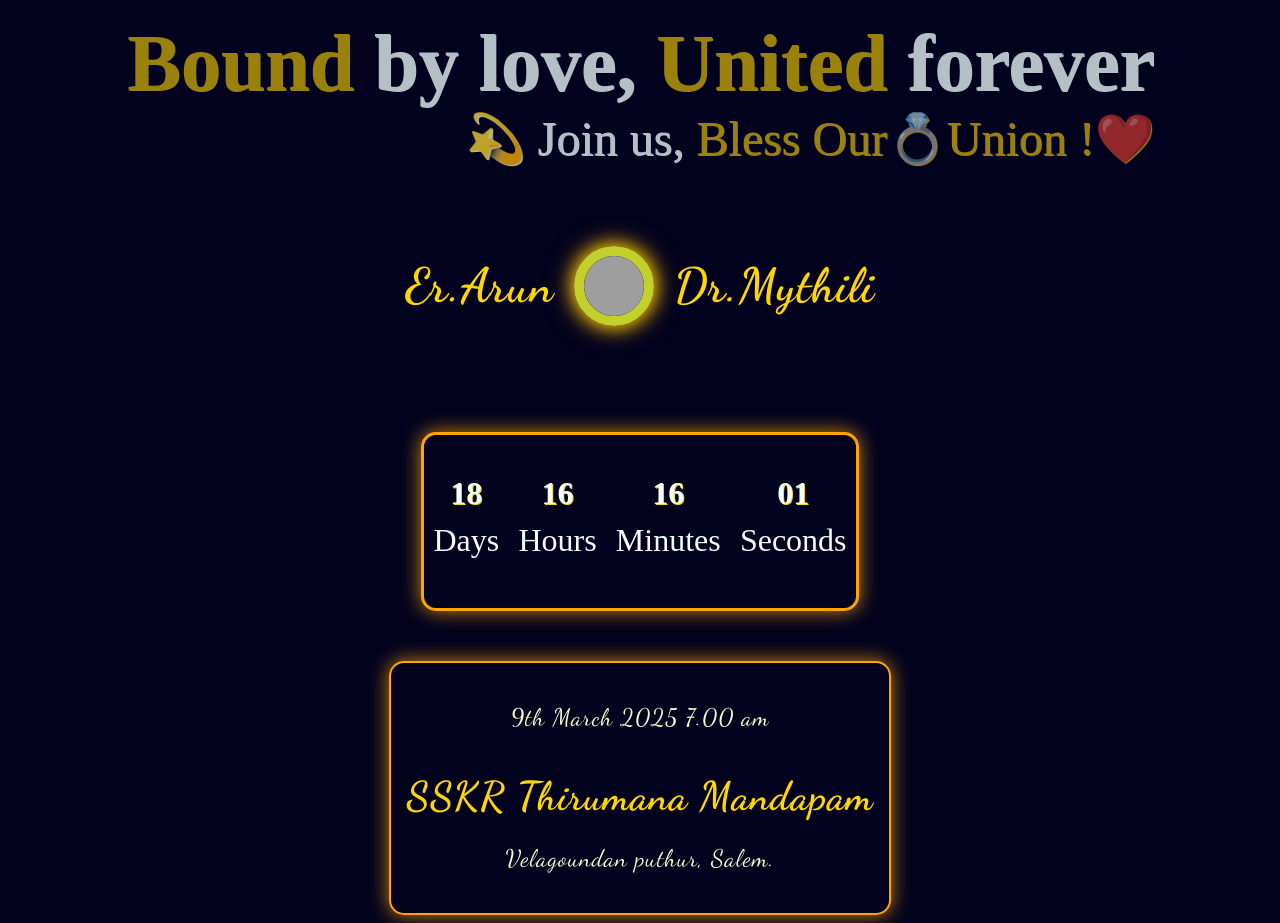
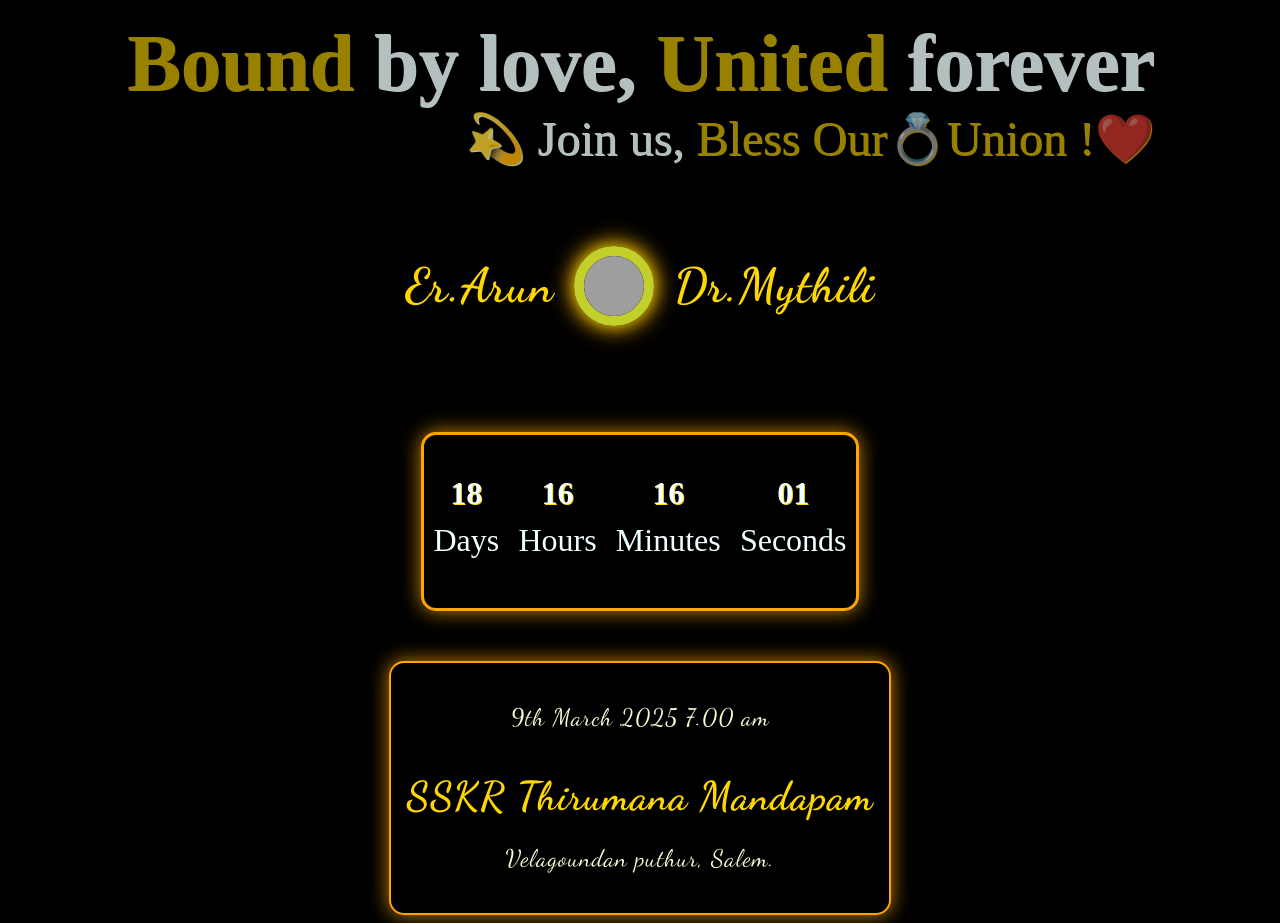
Before and after one commit to keerthiprasath3801/wedding, a plain HTML site: page index.html in a window 1280 px wide. Drawn offline with Linux system fonts and the light colour scheme; grey boxes are pictures that could not be loaded.

Commit message:
Update styles.css

```diff
--- a/styles.css
+++ b/styles.css
@@ -1,7 +1,7 @@
 @import url('https://fonts.googleapis.com/css2?family=Poppins:wght@100;200;300;400;500;600;700;800;900&display=swap');
 @import url('https://fonts.googleapis.com/css2?family=Dancing+Script:wght@400..700&display=swap');
 body {
-    background-color: rgb(2, 2, 30);
+    background-color: black;
     display: flex;
     flex-direction: column;
     justify-content: flex-start;
@@ -163,7 +163,7 @@ body {
 #address {
     text-align: center;
     padding: 1em;
-    background-color: rgb(2, 2, 30);
+    background-color: black;
     color: gold;
     border-radius: 15px;
     border: 2px solid gold;
@@ -188,7 +188,7 @@ body {
 
 
 .countdown-container {
-    background: rgb(2, 2, 30);
+    background: black;
     padding: min(2.5em, 10%);
     margin: 30px;
     border-radius: 15px;
```
